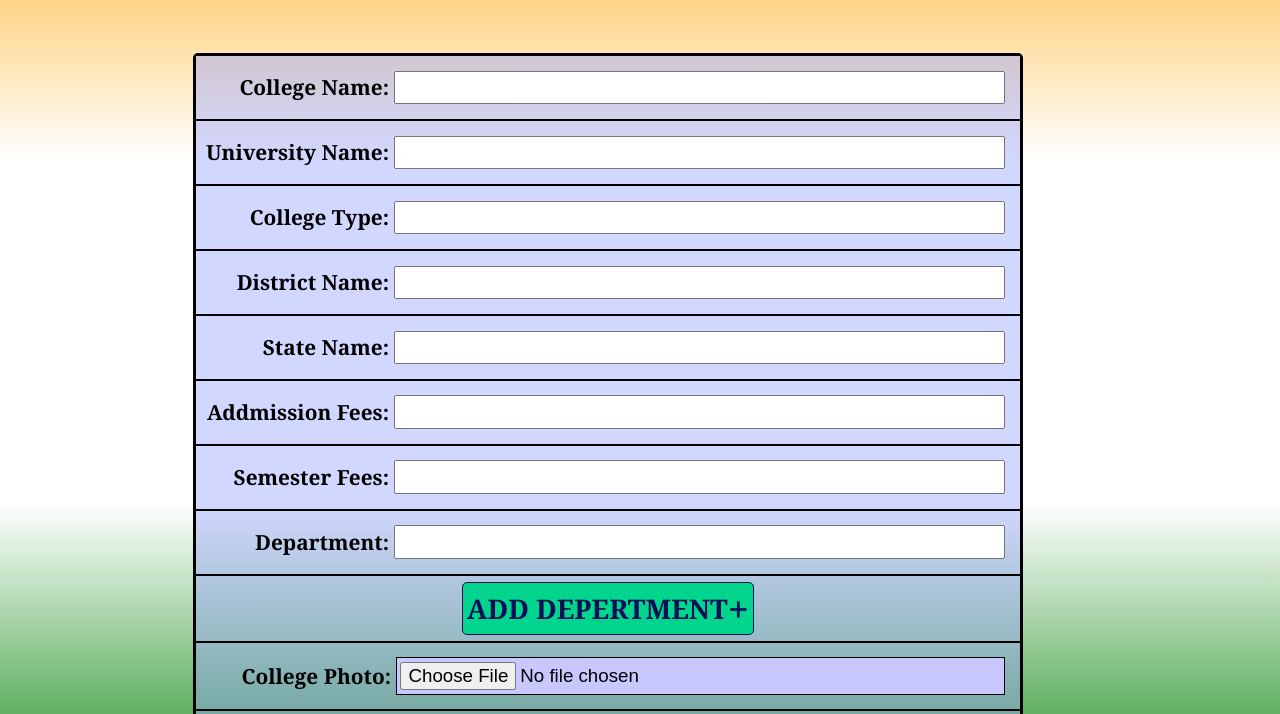
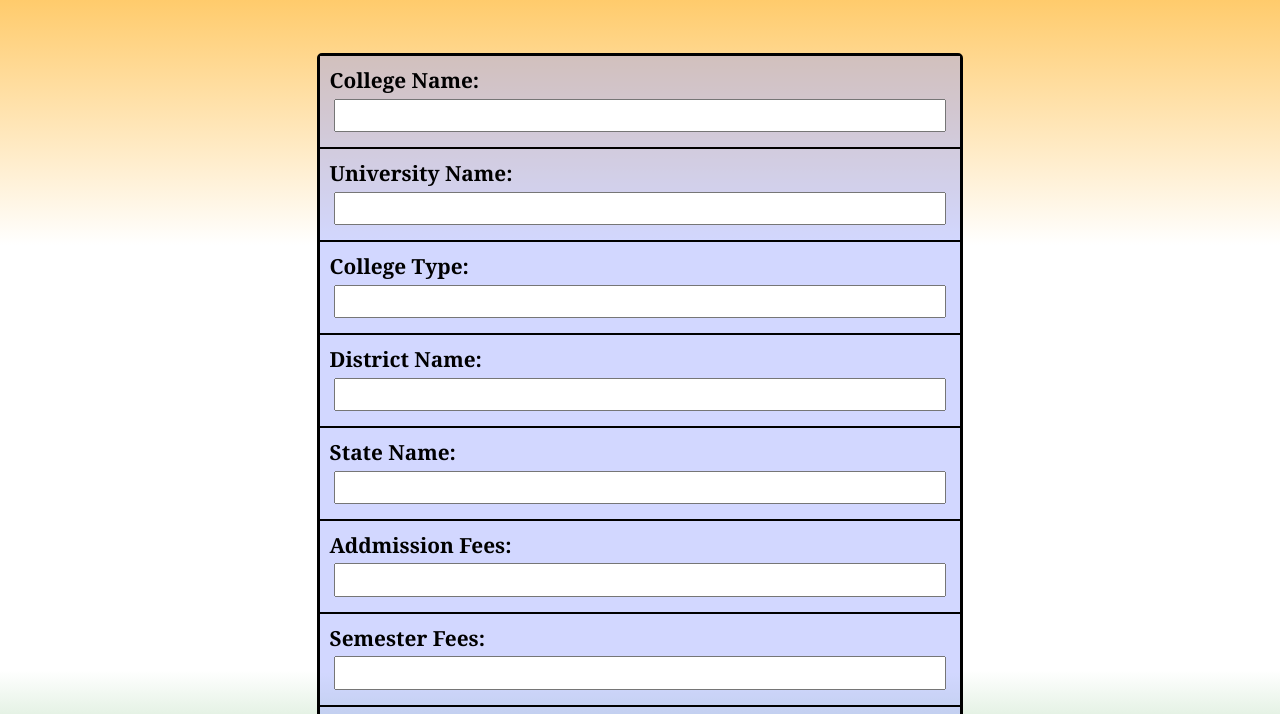
Before and after one commit to gAhammadReja/college-project, a website: page adminPage/admin.html in a window 1280 px wide. Shown: the part 180-894 px from the top of the page. Drawn offline with Linux system fonts and the light colour scheme.

Commit message:
Update admin.html

```diff
--- a/adminPage/admin.html
+++ b/adminPage/admin.html
@@ -11,7 +11,6 @@
         }
         body{
             background: linear-gradient(orange,white,white,green);
-          max-width:95vw;
         }
         nav div{
             background-color: rgba(34, 3, 80, 0.769);
@@ -61,9 +60,9 @@
             background-color: rgba(148, 160, 255, 0.416);
         }
         form div{
-            display: flex;
-            justify-content: right;
-            align-items: center;
+/*             display: flex; */
+/*             justify-content: right; */
+/*             align-items: center; */
             font-size: 1.3em;
             font-weight: 600;
             font-family:Cambria, Cochin, Georgia, Times, 'Times New Roman', serif;
```
